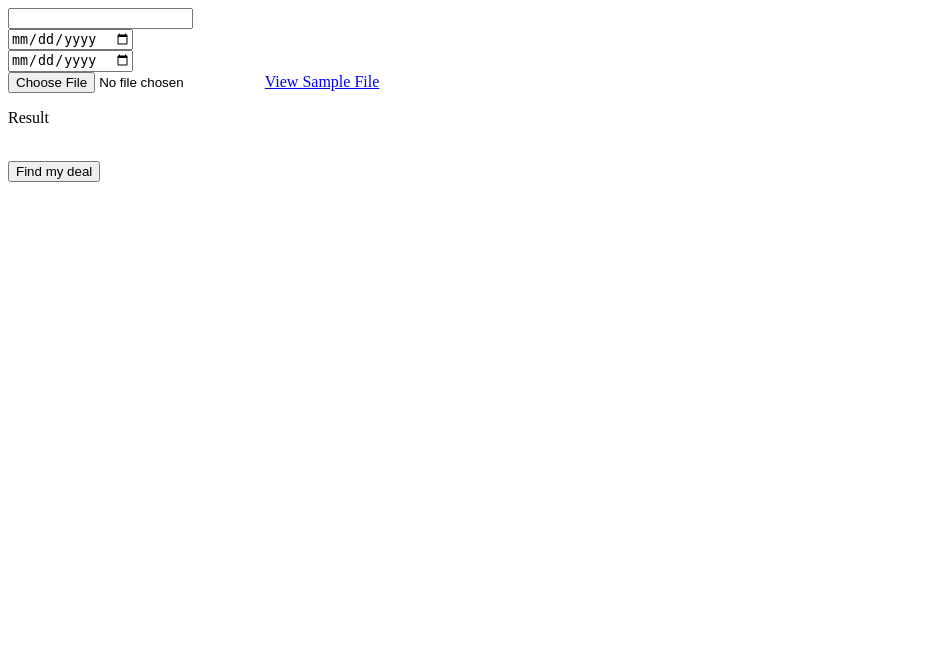
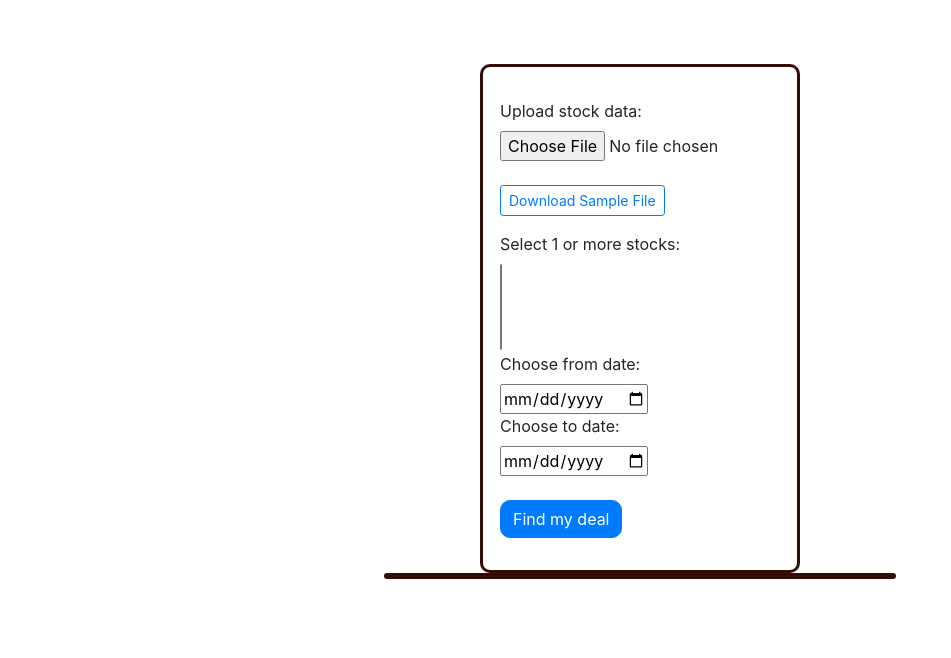
Before and after one commit to Shylajhaa/stock-trading, a PHP site: page / in a window 1280 px wide. Shown: the top 658 px of the page, without its empty margins (0-951 px from the left). Run offline with PHP 8.4, Linux system fonts and the light colour scheme.

Commit message:
UI changes

```diff
--- a/Views/interface.js
+++ b/Views/interface.js
@@ -1,17 +1,35 @@
+// url where all requests hit
 const url = "src/interface.php";
+var uploadedFile;
+
+// display selected stocks, after every select
+const stockSelector = document.querySelector('#stock-multi-select');
+stockSelector.addEventListener('change', function() {
+    stockList = document.querySelector('#stock-selector-view');
+
+    selectedStocks = [];
+    for (var i = 0; i < this.options.length; i++) {
+        if (this.options[i].selected) {
+            selectedStocks.push(this.options[i].value);
+        }
+    }
+
+    stockList.innerHTML = selectedStocks.join();
+    stockList.style.display = "block";
+
+});
+
+// handle form submission and display status of stocks
 const form = document.querySelector('#form');
-
 form.addEventListener('submit', e => {
 
     e.preventDefault();
 
-    files = document.querySelector('#input-csv').files;
-    stocks = document.querySelector('#stock-names').value;
-    dateRangeFrom = document.querySelector('#date-range-from').value;
-    dateRangeTo = document.querySelector('#date-range-to').value;
+    var stocks = document.querySelector('#stock-selector-view').innerHTML;
+    var dateRangeFrom = document.querySelector('#date-range-from').value;
+    var dateRangeTo = document.querySelector('#date-range-to').value;
 
-    formData = new FormData();
-    formData.append('input_csv', files[0]);
+    var formData = new FormData();
     formData.append('stock_names', stocks);
     formData.append('date_range_from', dateRangeFrom);
     formData.append('date_range_to', dateRangeTo);
@@ -21,10 +39,84 @@ form.addEventListener('submit', e => {
     const xhr = new XMLHttpRequest();
     xhr.onreadystatechange = function() {
         if (this.readyState == 4 && this.status == 200) {
-            document.getElementById("result").innerHTML = this.responseText;
+            result = JSON.parse(this.responseText);
+            uploadedFile = result['uploaded_file'];
+            populateResult(result['applicable_stocks']);
         }
     };
 
     xhr.open('POST', url);
     xhr.send(formData);
 });
+
+// upload stock input file to server
+const fileInput = document.querySelector('#input-csv');
+fileInput.addEventListener('change', e => {
+    e.preventDefault();
+
+    var files = fileInput.files;
+
+    formData = new FormData();
+    formData.append('input_csv', files[0]);
+    formData.append('controller', 'stocks');
+    formData.append('action', 'getAvailableStocks');
+
+    const xhr = new XMLHttpRequest();
+    xhr.onreadystatechange = function() {
+        if (this.readyState == 4 && this.status == 200) {
+            var parsedResponse = JSON.parse(this.responseText);
+
+            stockChooser = document.querySelector('#stock-multi-select');
+            for (var stockIndex in parsedResponse) {
+                element = document.createElement('option');
+                elementValue = document.createTextNode(parsedResponse[stockIndex]);
+                element.value = parsedResponse[stockIndex]
+                element.appendChild(elementValue);
+                stockChooser.appendChild(element);
+            }
+
+            mainForm = document.querySelector('#main-form');
+            mainForm.style.display = "block";
+        }
+    };
+
+    xhr.open('POST', url);
+    xhr.send(formData);
+});
+
+// function to populate server response into a UI-friendly table
+function populateResult(result) {
+    var resultTable = document.querySelector('#result-table');
+
+    headerRow = document.createElement("tr");
+
+    this.appendElement('th', "Name", headerRow);
+    this.appendElement('th', "Profit", headerRow);
+    this.appendElement('th', "Buying Date", headerRow);
+    this.appendElement('th', "Selling Date", headerRow);
+
+    resultTable.appendChild(headerRow);
+
+    for (var stockIndex in result) {
+        var row = document.createElement("tr");
+
+        this.appendElement('td', result[stockIndex]['name'], row);
+        this.appendElement('td', (result[stockIndex]['profit'] * 200), row);
+        this.appendElement('td', result[stockIndex]['buy_date'], row);
+        this.appendElement('td', result[stockIndex]['sell_date'], row);
+
+        resultTable.appendChild(row);
+    }
+
+    resultTable.style.display = "block";
+}
+
+// function to create and append a DOM element
+function appendElement(element, value, parent)
+{
+    element = document.createElement(element);
+    elementValue = document.createTextNode(value);
+    element.appendChild(elementValue);
+
+    parent.appendChild(element);
+}
--- a/index.php
+++ b/index.php
@@ -1,23 +1,75 @@
 <!DOCTYPE html>
-<html>
+<html lang="en">
 <head>
     <title>Know Your Stocks</title>
+    <link rel="stylesheet" href="https://stackpath.bootstrapcdn.com/bootstrap/4.4.1/css/bootstrap.min.css" integrity="sha384-Vkoo8x4CGsO3+Hhxv8T/Q5PaXtkKtu6ug5TOeNV6gBiFeWPGFN9MuhOf23Q9Ifjh" crossorigin="anonymous">
+    <meta charset="utf-8">
+    <meta name="viewport" content="width=device-width, initial-scale=1, shrink-to-fit=no">
+    <link rel="stylesheet" type="text/css" href="Views/main.css">
 </head>
-<body>
-    <form method="POST" id="form" enctype="multipart/form-data">
-        <input id="stock-names" type="text" name="stock-names">
-        <br>
-        <input id="date-range-from" type="date" name="date-range">
-        <br>
-        <input id="date-range-to" type="date" name="date-range">
-        <br>
-        <input id="input-csv" type="file" name="input-csv"/>
-        <a href="localhost/stock-trading/Files/sample_stock_prices.csv">View Sample File</a>
-        <br>
-        <p id="result">Result</p>
-        <br>
-        <button type="submit" role="button">Find my deal</button>
-    </form>
+<body style="text-align: center;margin: auto;width: 50%;padding: 5%;">
+    <div class="container">
+        <form style="display: inline-block;" method="POST" id="form" enctype="multipart/form-data">
+            <div class="container" style="border:3px solid #330c07;padding: 10%;border-radius: 10px">
+                <div class="form-group">
+                    <div class="row">
+                        <label for="usr">Upload stock data:</label>
+                    </div>
+                    <div class="row">
+                        <span>
+                            <input id="input-csv" type="file" class="form-control-file" name="input-csv"/>
+                        </span>
+                    </div>
+                    <br>
+                    <div class="row">
+                        <span>
+                            <button type="button" class="btn btn-outline-primary btn-sm">
+                                <a href="Files/sample_stock_prices.csv">Download Sample File</a>
+                            </button>
+                        </span>
+                    </div>
+                </div>
+
+                <div id="main-form" style="display: block;">
+                    <div class="row">
+                        <label>Select 1 or more stocks: </label>
+                    </div>
+                    <div class="row">
+                        <span><p id="stock-selector-view" style="display: none;"></p></span>
+                    </div>
+                    <div class="row">
+                        <span>
+                            <select id="stock-multi-select" multiple="multiple">
+                            </select>
+                        </span>
+                    </div>
+                    <div class="row">
+                        <label>Choose from date: </label>
+                    </div>
+                    <div class="row">
+                        <span><input id="date-range-from" data-provide="datepicker" type="date" name="date-range"></span>
+                    </div>
+                    <div class="row">
+                        <label>Choose to date: </label>
+                    </div>
+                    <div class="row">
+                        <span><input id="date-range-to" type="date" name="date-range"></span>
+                    </div>
+                    <br>
+                    <div class="row">
+                        <span><button style="border-radius: 10px;" class="btn btn-primary" type="submit" role="button">Find my deal</button></span>
+                    </div>
+                </div>
+            </div>
+        </form>
+    </div>
+    <div>
+        <table id="result-table" style="display: block;border: 3px solid #330c07;border-radius: 10px" class="table table-bordered">
+        </table>
+    </div>
 </body>
 <script type="text/javascript" src="Views/interface.js"></script>
+<script src="https://code.jquery.com/jquery-3.4.1.slim.min.js" integrity="sha384-J6qa4849blE2+poT4WnyKhv5vZF5SrPo0iEjwBvKU7imGFAV0wwj1yYfoRSJoZ+n" crossorigin="anonymous"></script>
+<script src="https://cdn.jsdelivr.net/npm/popper.js@1.16.0/dist/umd/popper.min.js" integrity="sha384-Q6E9RHvbIyZFJoft+2mJbHaEWldlvI9IOYy5n3zV9zzTtmI3UksdQRVvoxMfooAo" crossorigin="anonymous"></script>
+<script src="https://stackpath.bootstrapcdn.com/bootstrap/4.4.1/js/bootstrap.min.js" integrity="sha384-wfSDF2E50Y2D1uUdj0O3uMBJnjuUD4Ih7YwaYd1iqfktj0Uod8GCExl3Og8ifwB6" crossorigin="anonymous"></script>
 </html>
```
Also changed, not shown: src/Controller/StocksController.php (+41 -6 lines), src/Utility/StockUtility.php (+19 -9 lines), src/Utility/Utility.php (+24 -0 lines), README.md.
